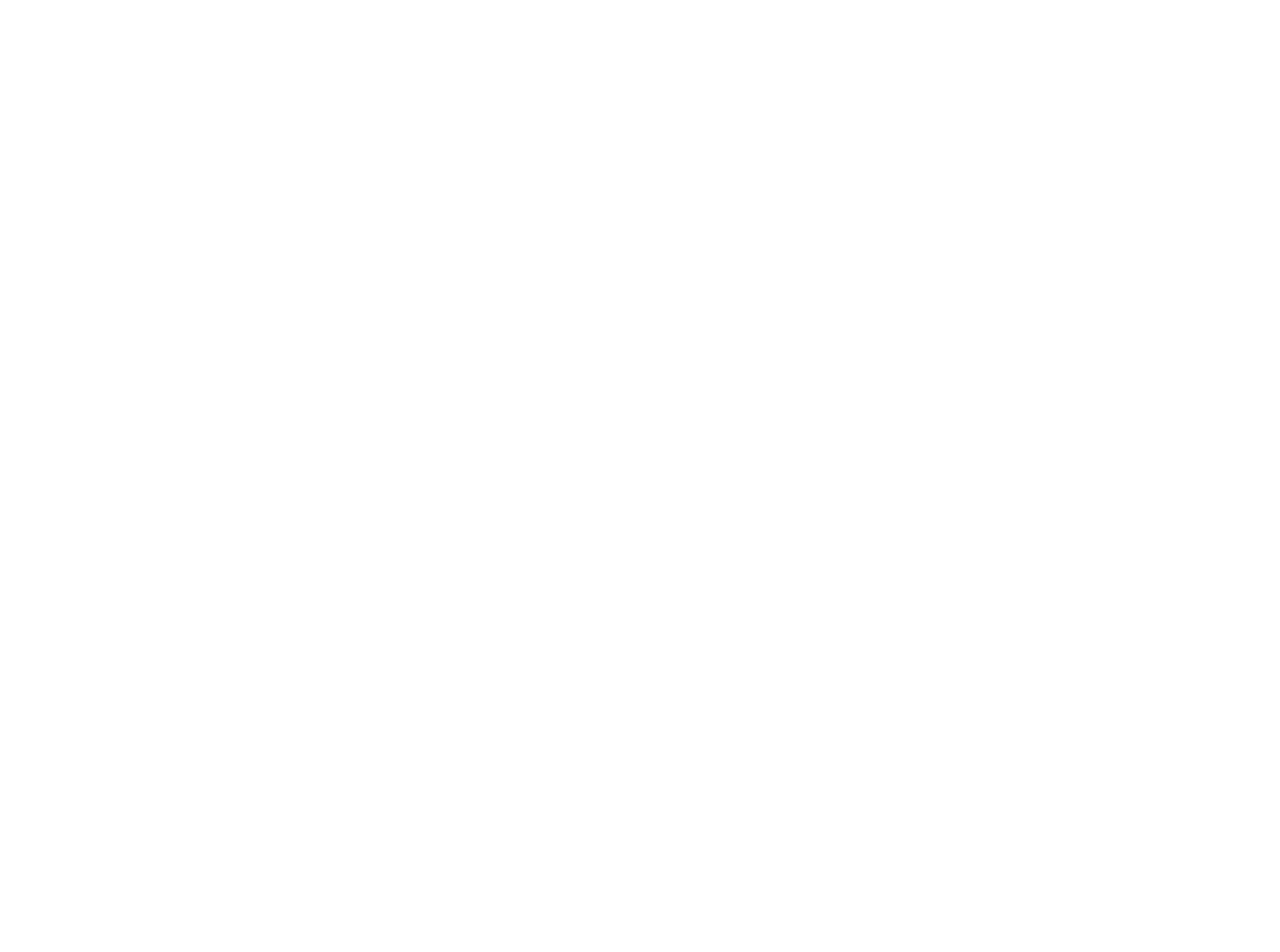
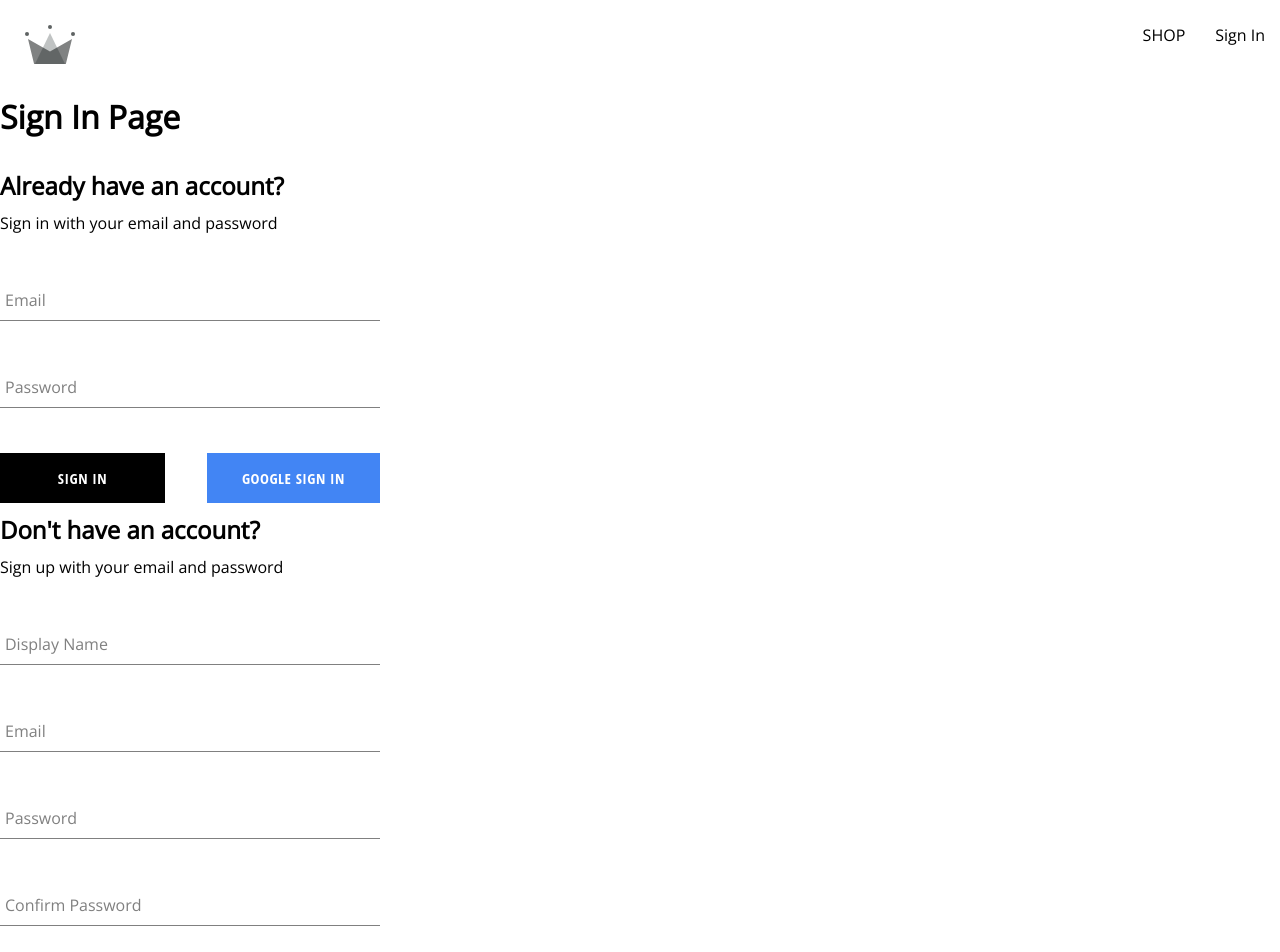
Before and after one commit to shubhbatra1991/clothe, a React (Create React App) app: page /auth in a window 1280 px wide. Before the commit this address had no page. Shown: the top 952 px of the page. Before the commit the page ends 800 px from the top, so only its background shows below. Built offline with nearby package versions, Linux system fonts and the light colour scheme.

Commit message:
Added button and form input components.

```diff
--- a/src/App.js
+++ b/src/App.js
@@ -1,7 +1,7 @@
 import { Routes, Route } from 'react-router-dom';
 import Home from './components/routes/home/home.component';
 import Navigation from './components/routes/navigation/navigation';
-import SignIn from './components/routes/sign-in/sign-in.component';
+import Authentication from './components/routes/authentication/authentication.component';
 
 
 const Shop = () => {
@@ -15,7 +15,7 @@ const App = () => {
       <Route path='/' element={<Navigation />}>
         <Route index element={<Home />} />
         <Route path='shop' element={<Shop />} />
-        <Route path='signIn' element={<SignIn />} />
+        <Route path='auth' element={<Authentication />} />
       </Route>
     </Routes>
 
--- /dev/null
+++ b/src/components/button/button.component.jsx
@@ -0,0 +1,22 @@
+// default, inverted and google sognin button
+
+import './button.styles.scss';
+
+
+const BUTTON_TYPE_CLASSES = {
+    google: 'google-sign-in',
+    inverted: 'inverted',
+};
+
+const Button = ({ children, buttonType, ...otherProps }) => {
+    return (
+        <button
+        className={`button-container ${BUTTON_TYPE_CLASSES[buttonType]}`}
+        {...otherProps}
+        >
+            {children}
+        </button>
+    );
+};
+
+export default Button;
--- /dev/null
+++ b/src/components/button/button.styles.scss
@@ -0,0 +1,46 @@
+.button-container {
+    min-width: 165px;
+    width: auto;
+    height: 50px;
+    letter-spacing: 0.5px;
+    line-height: 50px;
+    padding: 0 35px 0 35px;
+    font-size: 15px;
+    background-color: black;
+    color: white;
+    text-transform: uppercase;
+    font-family: 'Open Sans Condensed';
+    font-weight: bolder;
+    border: none;
+    cursor: pointer;
+    display: flex;
+    justify-content: center;
+
+    &:hover {
+      background-color: white;
+      color: black;
+      border: 1px solid black;
+    }
+
+    &.google-sign-in {
+      background-color: #4285f4;
+      color: white;
+
+      &:hover {
+        background-color: #357ae8;
+        border: none;
+      }
+    }
+
+    &.inverted {
+      background-color: white;
+      color: black;
+      border: 1px solid black;
+
+      &:hover {
+        background-color: black;
+        color: white;
+        border: none;
+      }
+    }
+  }
--- /dev/null
+++ b/src/components/form-input/form-input.component.jsx
@@ -0,0 +1,15 @@
+import './form-input.styles.scss';
+
+const FormInput = ({ label, inputOptions }) => {
+    return (
+        <div className="group">
+            <input className="form-input" {...inputOptions} />
+            {label && (
+                <label className={`${inputOptions.value.length ? 'shrink': '' } form-input-label`}>{label}</label>
+            )}
+
+        </div>
+    );
+};
+
+export default FormInput;
--- /dev/null
+++ b/src/components/form-input/form-input.styles.scss
@@ -0,0 +1,54 @@
+$sub-color: grey;
+$main-color: black;
+
+@mixin shrinkLabel {
+  top: -14px;
+  font-size: 12px;
+  color: $main-color;
+}
+
+.group {
+  position: relative;
+  margin: 45px 0;
+
+  .form-input {
+    background: none;
+    background-color: white;
+    color: $sub-color;
+    font-size: 18px;
+    padding: 10px 10px 10px 5px;
+    display: block;
+    width: 100%;
+    border: none;
+    border-radius: 0;
+    border-bottom: 1px solid $sub-color;
+    margin: 25px 0;
+
+    &:focus {
+      outline: none;
+    }
+
+    &:focus ~ .form-input-label {
+      @include shrinkLabel();
+    }
+  }
+
+  input[type='password'] {
+    letter-spacing: 0.3em;
+  }
+
+  .form-input-label {
+    color: $sub-color;
+    font-size: 16px;
+    font-weight: normal;
+    position: absolute;
+    pointer-events: none;
+    left: 5px;
+    top: 10px;
+    transition: 300ms ease all;
+
+    &.shrink {
+      @include shrinkLabel();
+    }
+  }
+}
--- /dev/null
+++ b/src/components/routes/authentication/authentication.component.jsx
@@ -0,0 +1,21 @@
+import {
+    signInWithGooglePopup,
+    createUserDocumentFromAuth,
+    signInWithGoogleRedirect,
+    auth
+  } from '../../../utils/firebase/firebase.utils.js';
+import SignUpForm from '../../sign-up/sign-up-form.component.jsx';
+import SignInForm from '../../sign-in-form/sign-in-form.component.jsx';
+
+
+  const Authentication = () => {
+    return (
+      <div>
+        <h1>Sign In Page</h1>
+        <SignInForm />
+        <SignUpForm />
+      </div>
+    );
+  };
+
+  export default Authentication;
--- a/src/components/routes/navigation/navigation.jsx
+++ b/src/components/routes/navigation/navigation.jsx
@@ -14,7 +14,7 @@ const Navigation = () => {
                     <Link className='nav-link' to='/shop'>
                         SHOP
                     </Link>
-                    <Link className='signIn' to='/signIn'>
+                    <Link className='nav-link' to='/auth'>
                         Sign In
                     </Link>
                 </div>
--- /dev/null
+++ b/src/components/sign-in-form/sign-in-form.component.jsx
@@ -0,0 +1,98 @@
+import { useState } from 'react';
+
+import FormInput from '../form-input/form-input.component';
+import Button from '../button/button.component';
+
+import {
+  signInWithGooglePopup,
+  createUserDocumentFromAuth,
+  signInAuthUserWithEmailAndPassword,
+} from '../../utils/firebase/firebase.utils';
+
+import './sign-in-form.styles.scss';
+
+const defaultFormFields = {
+  email: '',
+  password: '',
+};
+
+const SignInForm = () => {
+  const [formFields, setFormFields] = useState(defaultFormFields);
+  const { email, password } = formFields;
+
+  const resetFormFields = () => {
+    setFormFields(defaultFormFields);
+  };
+
+  const signInWithGoogle = async () => {
+    const { user } = await signInWithGooglePopup();
+    await createUserDocumentFromAuth(user);
+  };
+
+
+  const handleSubmit = async (event) => {
+    event.preventDefault();
+
+    try {
+      const response = await signInAuthUserWithEmailAndPassword(email, password);
+      console.log(response);
+      resetFormFields();
+    } catch (error) {
+      switch(error.code){
+        case 'auth/wrong-password':
+        alert("Incorrect password for email.");
+        break
+
+        case 'auth/user-not-found':
+          alert('invalid user');
+          break
+
+        default:
+          console.log(error);
+      }
+    }
+  };
+
+  const handleChange = (event) => {
+    const { name, value } = event.target;
+
+    setFormFields({ ...formFields, [name]: value });
+  };
+
+  return (
+    <div className='sign-up-container'>
+      <h2>Already have an account?</h2>
+      <span>Sign in with your email and password</span>
+      <form onSubmit={handleSubmit}>
+
+        <FormInput
+          label='Email'
+          inputOptions = {{
+            typ:'email',
+            required:true,
+            onChange:handleChange,
+            name:'email',
+            value:email,
+          }}
+        />
+
+        <FormInput
+          label='Password'
+          inputOptions = {{
+            typ:'password',
+            required:true,
+            onChange:handleChange,
+            name:'password',
+            value:password,
+          }}
+        />
+        <div className='buttons-container'>
+          <Button type='submit'>Sign In</Button>
+          <Button buttonType='google' onClick={signInWithGoogle}>Google Sign In</Button>
+        </div>
+      </form>
+    </div>
+  );
+};
+
+export default SignInForm;
--- /dev/null
+++ b/src/components/sign-in-form/sign-in-form.styles.scss
@@ -0,0 +1,14 @@
+.sign-up-container {
+    display: flex;
+    flex-direction: column;
+    width: 380px;
+
+    h2 {
+      margin: 10px 0;
+    }
+
+    .buttons-container {
+      display: flex;
+      justify-content: space-between;
+    }
+  }
--- a/src/components/sign-up/sign-up-form.component.jsx
+++ b/src/components/sign-up/sign-up-form.component.jsx
@@ -1,69 +1,115 @@
-import { useState } from "react";
-import { createAuthUserWithEmailAndPassword } from '../../utils/firebase/firebase.utils';
+import { useState } from 'react';
+
+import FormInput from '../form-input/form-input.component';
+import Button from '../button/button.component';
+
+import {
+  createAuthUserWithEmailAndPassword,
+  createUserDocumentFromAuth,
+} from '../../utils/firebase/firebase.utils';
+
+import './sign-up-form.styles.scss';
 
 const defaultFormFields = {
   displayName: '',
   email: '',
   password: '',
-    confirmPassword: ''
+  confirmPassword: '',
 };
 
 const SignUpForm = () => {
   const [formFields, setFormFields] = useState(defaultFormFields);
   const { displayName, email, password, confirmPassword } = formFields;
 
- console.log(formFields);
+  const resetFormFields = () => {
+    setFormFields(defaultFormFields);
+  };
 
   const handleSubmit = async (event) => {
     event.preventDefault();
 
-    if(password !== confirmPassword){
-        alert("passwords do not match");
+    if (password !== confirmPassword) {
+      alert('passwords do not match');
       return;
     }
 
     try {
-        const response = await createAuthUserWithEmailAndPassword(email, password);
-        console.log(response);
-    } catch(error) {
-        console.log('user creation encountered an error',error);
+      const { user } = await createAuthUserWithEmailAndPassword(
+        email,
+        password
+      );
+
+      await createUserDocumentFromAuth(user, { displayName });
+      resetFormFields();
+    } catch (error) {
+      if (error.code === 'auth/email-already-in-use') {
+        alert('Cannot create user, email already in use');
+      } else {
+        console.log('user creation encountered an error', error);
       }
-
-
-
+    }
   };
 
+  const handleChange = (event) => {
+    const { name, value } = event.target;
 
-
- const handleChange = (event) => {
-    const {name, value} = event.target;
-
-    setFormFields({...formFields, [name]: value });
-
+    setFormFields({ ...formFields, [name]: value });
   };
 
+  return (
+    <div className='sign-up-container'>
+      <h2>Don't have an account?</h2>
+      <span>Sign up with your email and password</span>
+      <form onSubmit={handleSubmit}>
+        <FormInput
+          label='Display Name'
+          inputOptions = {{
+            typ:'text',
+            required:true,
+            onChange:handleChange,
+            name:'displayName',
+            value:displayName,
+          }}
 
-    return (
-        <div>
-            <h1>Sign up with your email and password.</h1>
-            <form onSubmit={ handleSubmit }>
-                <label>Display Name</label>
-                <input required type="text" onChange={handleChange} name = "displayName" value={displayName} />
+        />
 
-                <label>Email</label>
-                <input required type="email" onChange={handleChange} name = "email" value={email}    />
+        <FormInput
+          label='Email'
+          inputOptions = {{
+            typ:'email',
+            required:true,
+            onChange:handleChange,
+            name:'email',
+            value:email,
+          }}
+        />
 
-                <label>Password</label>
-                <input required type="password" onChange={handleChange} name = "password" value={password}   />
+        <FormInput
+          label='Password'
+          inputOptions = {{
+            typ:'password',
+            required:true,
+            onChange:handleChange,
+            name:'password',
+            value:password,
+          }}
+        />
 
-                <label>Confirm Password</label>
-                <input required type="password" onChange={handleChange} name = "confirmPassword" value={confirmPassword}   />
+        <FormInput
+          label='Confirm Password'
 
-                <button type="submit">Sign Up</button>
-
+          inputOptions = {{
+            typ:'password',
+            required:true,
+            onChange:handleChange,
+            name:'confirmPassword',
+            value:confirmPassword,
+          }}
+        />
+        <Button type='submit'>Sign Up</Button>
       </form>
     </div>
-    )
+  );
 };
 
 export default SignUpForm;
--- /dev/null
+++ b/src/components/sign-up/sign-up-form.styles.scss
@@ -0,0 +1,9 @@
+.sign-up-container {
+    display: flex;
+    flex-direction: column;
+    width: 380px;
+
+    h2 {
+      margin: 10px 0;
+    }
+  }
```
Also changed, not shown: src/utils/firebase/firebase.utils.js (+22 -10 lines). Lines whose indentation alone changed are shown as unchanged.
